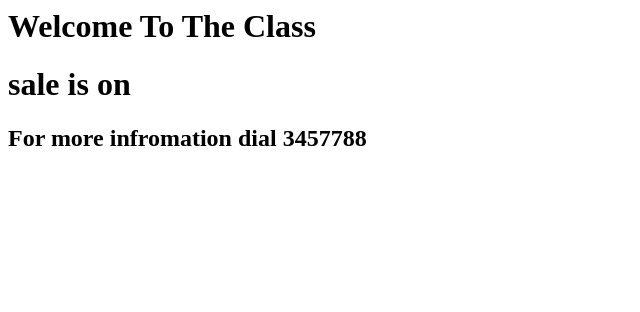
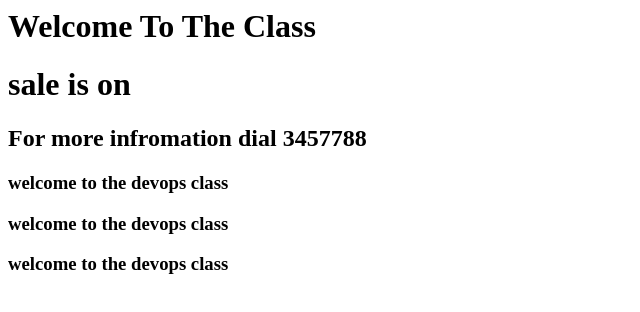
Before and after one commit to Dipti-123/morning-batch, a plain HTML site: page index.html in a window 1280 px wide. Shown: the whole page, without its empty margins (0-640 px from the left). Drawn offline with Linux system fonts and the light colour scheme.

```diff
--- a/index.html
+++ b/index.html
@@ -1,3 +1,4 @@
 <h1> Welcome To The Class </h1>
 <h1> sale is on </h1>
 <h2> For more infromation dial 3457788 </h2>
+<h3> welcome to the devops class </h3><h3> welcome to the devops class </h3><h3> welcome to the devops class </h3>
```
